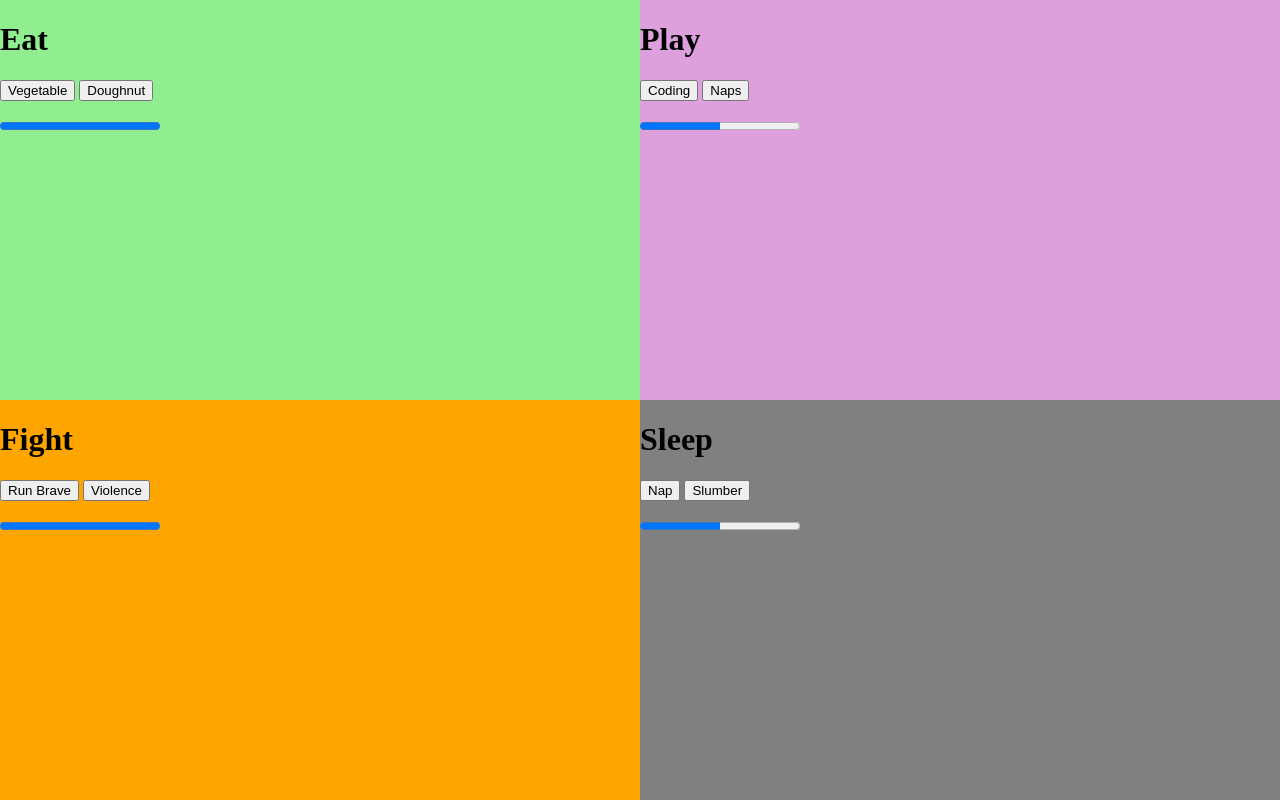
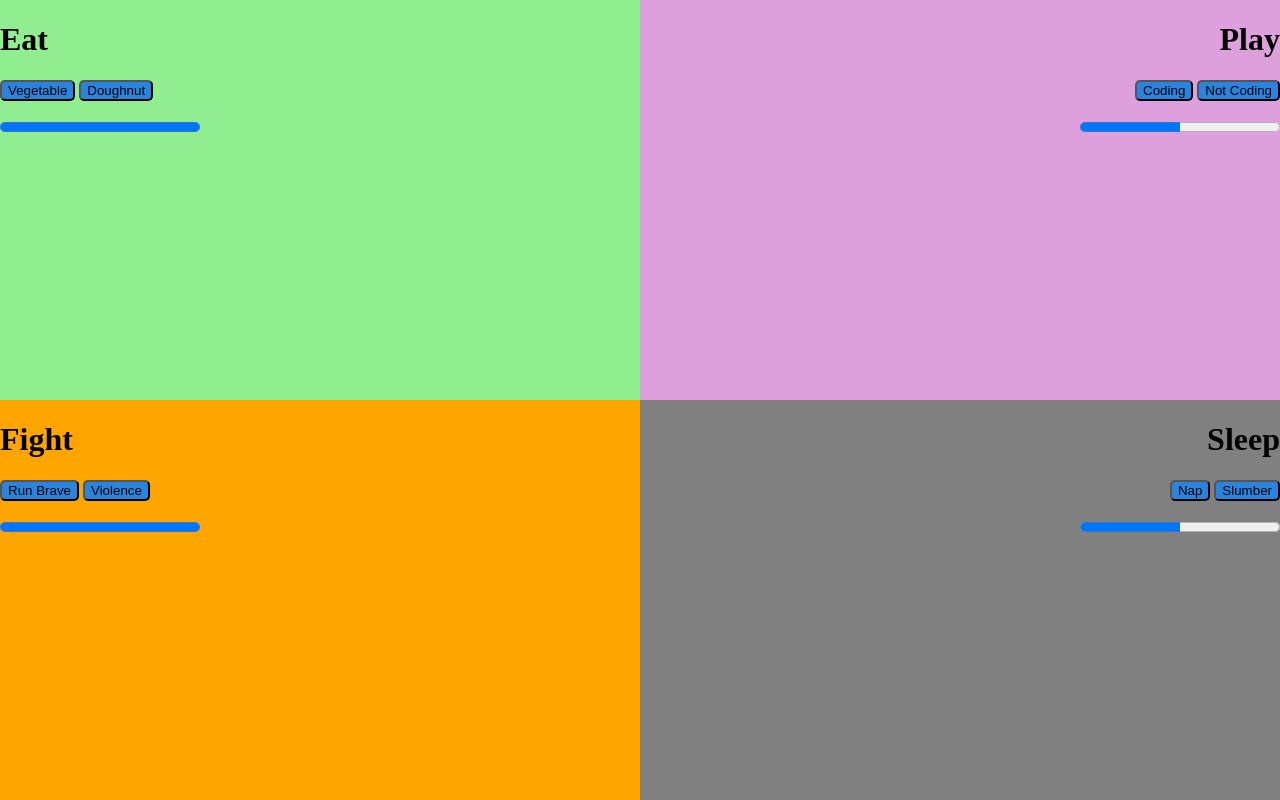
Before and after one commit to jbkey2015/tamagotchi, a website built with webpack: page src/index.html in a window 1280 px wide. Built offline with nearby package versions, Linux system fonts and the light colour scheme.

Commit message:
added some styling

```diff
--- a/src/javascripts/components/eat/eat.scss
+++ b/src/javascripts/components/eat/eat.scss
@@ -4,3 +4,8 @@
   top: 0;
   left: 0;
 }
+
+#eatAmt{
+  width: 200px;
+  height: 20px;
+};
--- a/src/javascripts/components/fight/fight.scss
+++ b/src/javascripts/components/fight/fight.scss
@@ -4,3 +4,8 @@
   top: 50%;
   left: 0;
 }
+
+#fightAmt{
+  width: 200px;
+  height: 20px;
+};
--- a/src/javascripts/components/play/play.js
+++ b/src/javascripts/components/play/play.js
@@ -5,10 +5,10 @@ import util from '../../helpers/utilities';
 const playTomQuad = () => {
   let playString = '<h1>Play</h1>';
   let fun = 50;
-  playString += `<button id="coding" type="button">Coding</button> <button id="naps" type="button">Naps</button> <p><progress value="${fun}" max="100" id="playAmt"></progress></p>`;
+  playString += `<button id="coding" type="button">Coding</button> <button id="notCoding" type="button">Not Coding</button> <p><progress value="${fun}" max="100" id="playAmt"></progress></p>`;
   util.printToDom('play', playString);
   const codingBtn = document.getElementById('coding');
-  const napsBtn = document.getElementById('naps');
+  const notCodingBtn = document.getElementById('notCoding');
 
   codingBtn.addEventListener('click', () => {
     if (fun + 50 < 110) {
@@ -16,7 +16,7 @@ const playTomQuad = () => {
       document.getElementById('playAmt').value = fun;
     }
   });
-  napsBtn.addEventListener('click', () => {
+  notCodingBtn.addEventListener('click', () => {
     if (fun + 2 < 110) {
       fun += 2;
       document.getElementById('playAmt').value = fun;
--- a/src/javascripts/components/play/play.scss
+++ b/src/javascripts/components/play/play.scss
@@ -3,4 +3,10 @@
   position: fixed;
   top: 0;
   left: 50%;
+  text-align: right;
 }
+
+#playAmt{
+  width: 200px;
+  height: 20px;
+};
--- a/src/javascripts/components/sleep/sleep.scss
+++ b/src/javascripts/components/sleep/sleep.scss
@@ -3,4 +3,10 @@
   position: fixed;
   top: 50%;
   left: 50%;
+  text-align: right;
 }
+
+#sleepAmt{
+   width: 200px;
+  height: 20px;
+};
--- /dev/null
+++ b/src/styles/_variables.scss
@@ -0,0 +1 @@
+$box-shadow: 0 3px 3px 0 rgba(0,0,0,0.14), 0 1px 7px 0 rgba(0,0,0,0.12), 0 3px 1px -1px rgba(0,0,0,0.2);
--- a/src/styles/main.scss
+++ b/src/styles/main.scss
@@ -2,3 +2,8 @@
   height: 50%;
   width: 50%;
 }
+
+button{
+  border-radius: 5px;
+  background-color: rgb(42, 132, 221);
+};
```
